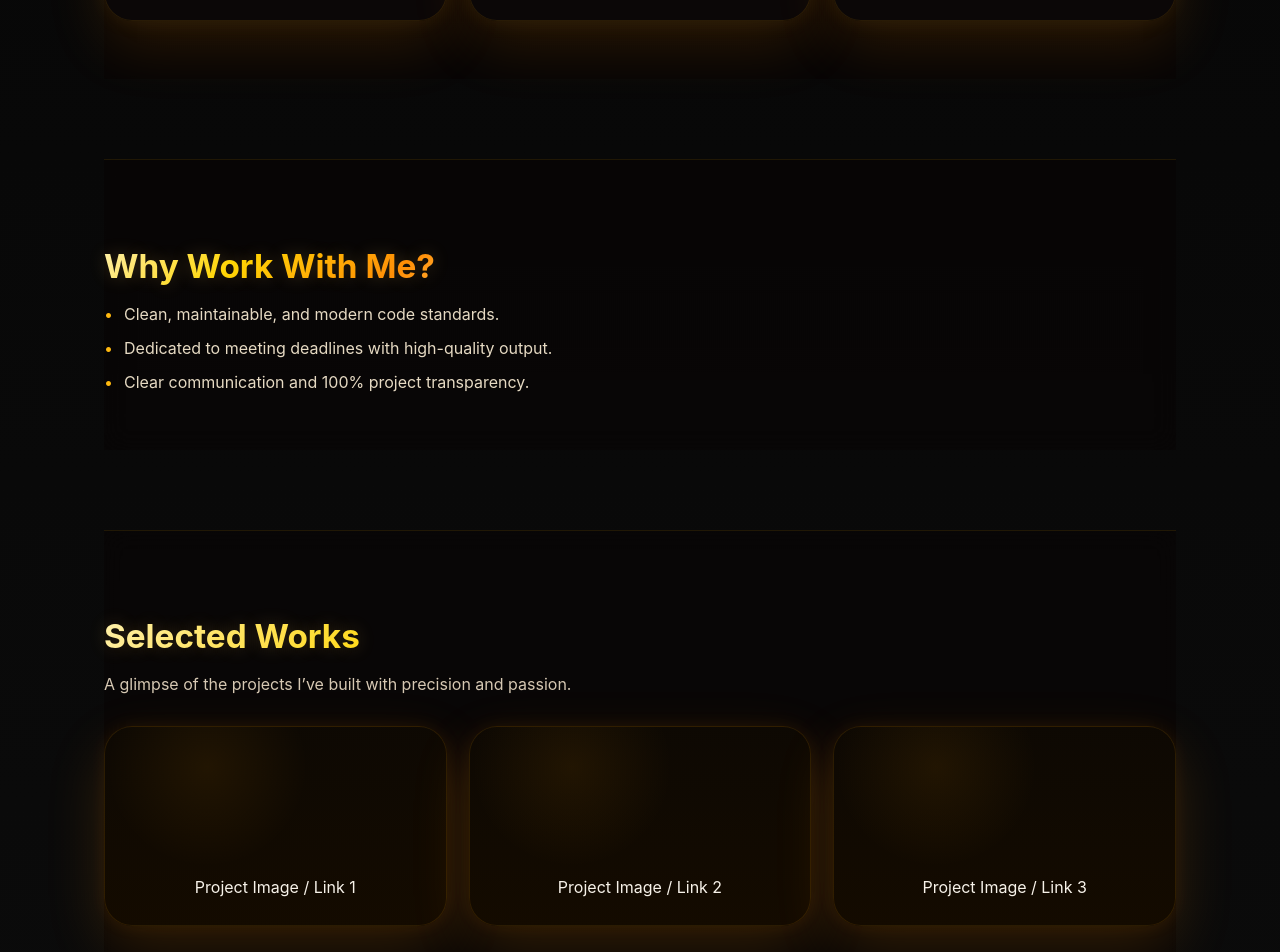
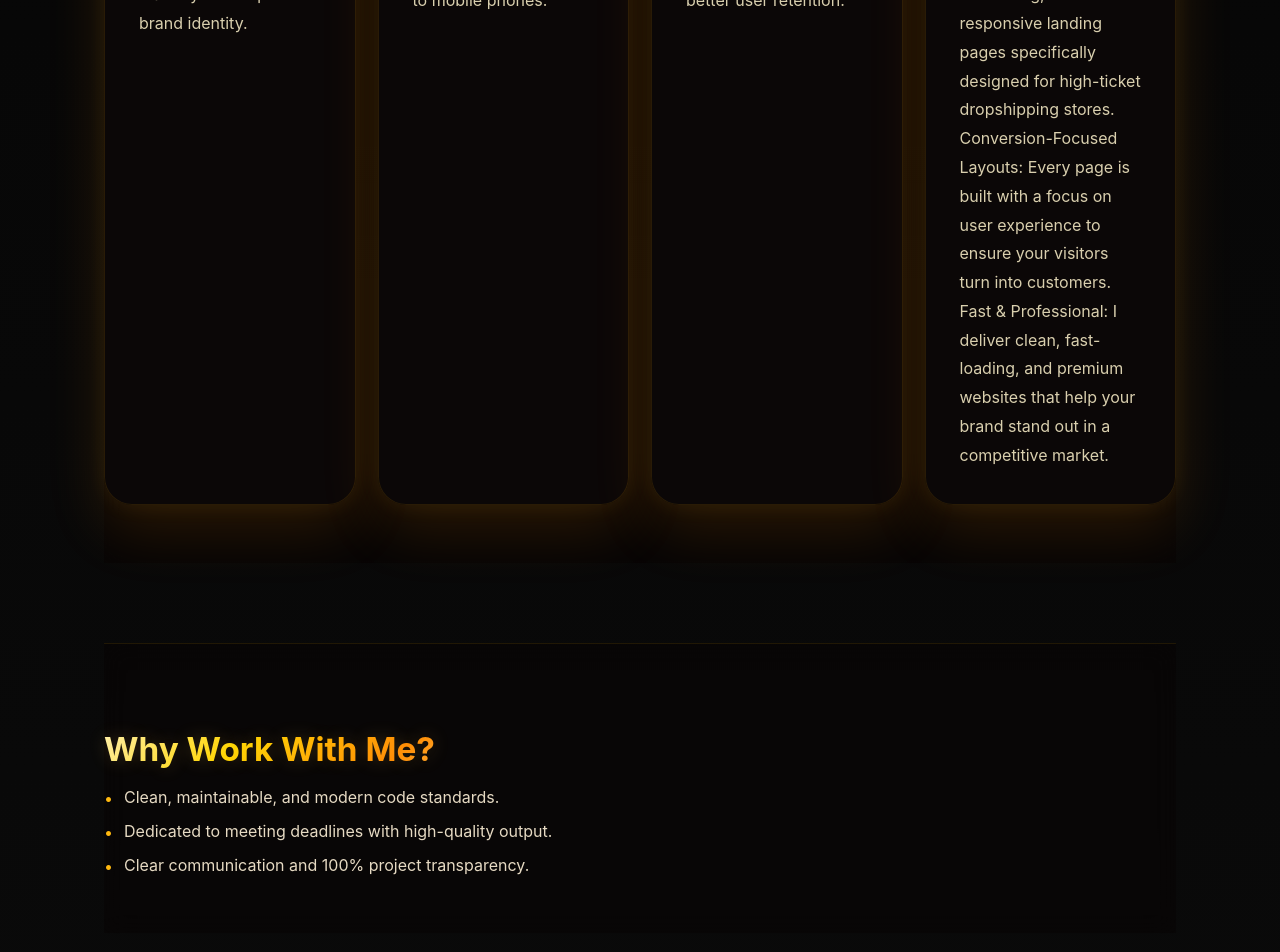
Before and after one commit to jigneshvalmik52-sys/Super-website-1, a Next.js app: page / in a window 1280 px wide. Shown: the part 1460-2412 px from the top of the page. Built offline with nearby package versions, Linux system fonts and the light colour scheme.

Commit message:
Publish latest updates: Shopify landing card and visual refinements

```diff
--- a/app/page.tsx
+++ b/app/page.tsx
@@ -56,6 +56,12 @@ export default function Home() {
             <h3>Speed Optimization</h3>
             <p>Optimizing code to ensure lightning-fast loading times and better user retention.</p>
           </article>
+          <article className="card">
+            <h3>Shopify Landing Page Design</h3>
+            <p>Shopify Landing Page Design: I create high-converting, mobile-responsive landing pages specifically designed for high-ticket dropshipping stores.</p>
+            <p>Conversion-Focused Layouts: Every page is built with a focus on user experience to ensure your visitors turn into customers.</p>
+            <p>Fast & Professional: I deliver clean, fast-loading, and premium websites that help your brand stand out in a competitive market.</p>
+          </article>
         </div>
       </section>
 
@@ -74,9 +80,9 @@ export default function Home() {
         <h2>Selected Works</h2>
         <p className="section-copy">A glimpse of the projects I’ve built with precision and passion.</p>
         <div className="project-grid">
-          <div className="project-card">Project Image / Link 1</div>
-          <div className="project-card">Project Image / Link 2</div>
-          <div className="project-card">Project Image / Link 3</div>
+          <div className="project-card">Project / Link 1</div>
+          <div className="project-card">Project / Link 2 coming soon</div>
+          <div className="project-card">Project / Link 3 coming soon</div>
         </div>
       </section>
 
```
